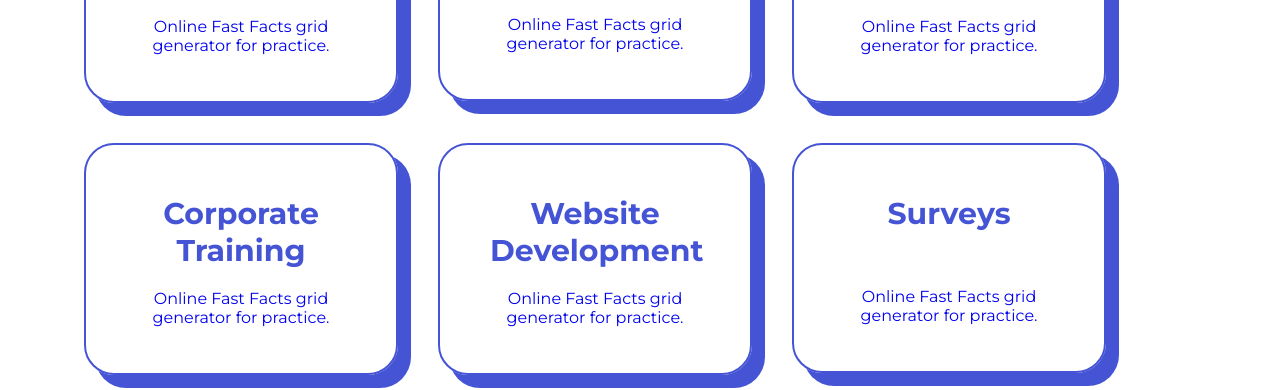
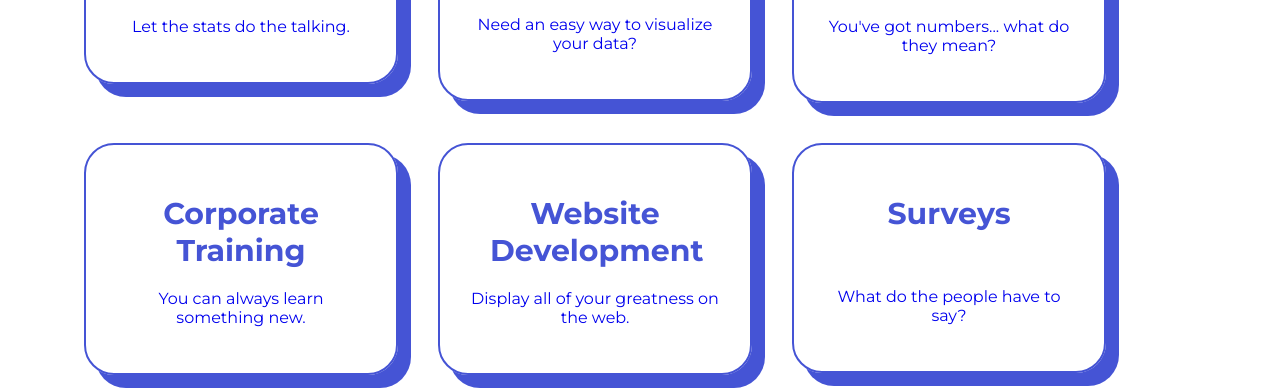
Before and after one commit to farukia/datafy, a plain HTML site: page services.html in a window 1280 px wide. Shown: the part 385-775 px from the top of the page. Drawn offline with Linux system fonts and the light colour scheme.

Commit message:
Update services.html

```diff
--- a/services.html
+++ b/services.html
@@ -30,42 +30,42 @@
   <a href="#">
     <div class="card">
       <h2> Statistical Analysis </h2>
-      <p> Online Fast Facts grid generator for practice.
+      <p> Let the stats do the talking.
       </p>
     </div>
   </a>
   <a href="#">
     <div class="card">
     <h2> Dashboards </h2><br>
-    <p> Online Fast Facts grid generator for practice.
+    <p> Need an easy way to visualize your data?
     </p>
       </div>
     </a>
     <a href="#">
       <div class="card">
         <h2> Data Analysis</h2>
-        <p> Online Fast Facts grid generator for practice.
+        <p> You've got numbers... what do they mean?
         </p>
       </div>
     </a>
     <a href="#">
       <div class="card">
         <h2> Corporate Training </h2>
-        <p> Online Fast Facts grid generator for practice.
+        <p> You can always learn something new.
         </p>
       </div>
     </a>
     <a href="#">
       <div class="card">
         <h2> Website Development </h2>
-        <p> Online Fast Facts grid generator for practice.
+        <p> Display all of your greatness on the web.
         </p>
       </div>
     </a>
     <a href="#">
       <div class="card">
         <h2> Surveys </h2><br>
-        <p> Online Fast Facts grid generator for practice.
+        <p> What do the people have to say?
         </p>
       </div>
     </a>
@@ -75,7 +75,7 @@
   <br>
     <br><div class="credit">
     Coded with
-      &#9825; by <a href="www.afaruki.com"> Ayesha </a></div>
+      &#9825; by <a href="https://www.afaruki.com"> Ayesha </a></div>
   </footer>
 
 
```
